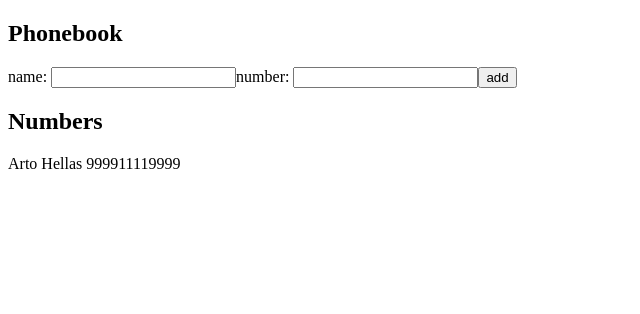
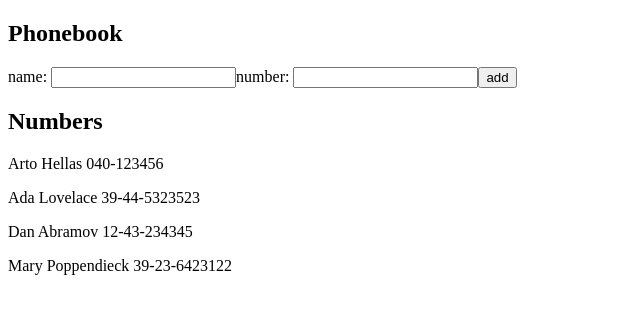
Before and after one commit to ilulale/fullstack, a React (Create React App) app in the folder part2/phonebook/: page / in a window 1280 px wide. Shown: the top 314 px of the page, without its empty margins (0-640 px from the left). Built offline with nearby package versions, Linux system fonts and the light colour scheme.

Commit message:
done with 2.10 omitted 2.9

```diff
--- a/part2/phonebook/src/components/App.js
+++ b/part2/phonebook/src/components/App.js
@@ -1,11 +1,13 @@
 import React, { useState } from 'react'
 import Phonebook from './Phonebook'
+import Form from './Form'
 
 const App = () => {
-  const [ persons, setPersons] = useState([
-    { name: 'Arto Hellas',
-      number: '999911119999',
-      id: 1 }
+  const [persons, setPersons] = useState([
+    { name: 'Arto Hellas', number: '040-123456',id:1 },
+    { name: 'Ada Lovelace', number: '39-44-5323523',id:2 },
+    { name: 'Dan Abramov', number: '12-43-234345',id:3 },
+    { name: 'Mary Poppendieck', number: '39-23-6423122',id:4 }
   ])
   const [ newName, setNewName ] = useState('')
   const [ newNumber, setNewNumber ] = useState('')
@@ -36,20 +38,14 @@ const App = () => {
   }
 
 
-
   return (
     <div>
       <h2>Phonebook</h2>
-      <form onSubmit={addNumber}>
-        <div>
-          name: <input value={newName} onChange={handleName}/>
-          number: <input value={newNumber} onChange={handleNumber}/>
-          <button type="submit">add</button>
-        </div>
-      </form>
+      <Form addNumber={addNumber} newName={newName} handleName={handleName} newNumber={newNumber} handleNumber={handleNumber} />
       <h2>Numbers</h2>
       {persons.map(persons=>
-        <Phonebook name={persons.name} number={persons.number} key={persons.id}/>)}
+        <Phonebook name={persons.name} number={persons.number}/>)}
+
     </div>
   )
 }
--- /dev/null
+++ b/part2/phonebook/src/components/Form.js
@@ -0,0 +1,15 @@
+import React from 'react'
+
+const Form =({addNumber,newName,handleName,newNumber,handleNumber})=>{
+    return(
+      <form onSubmit={addNumber}>
+      <div>
+        name: <input value={newName} onChange={handleName}/>
+        number: <input value={newNumber} onChange={handleNumber}/>
+        <button type="submit">add</button>
+      </div>
+    </form>
+    )
+  }
+
+  export default Form
```
